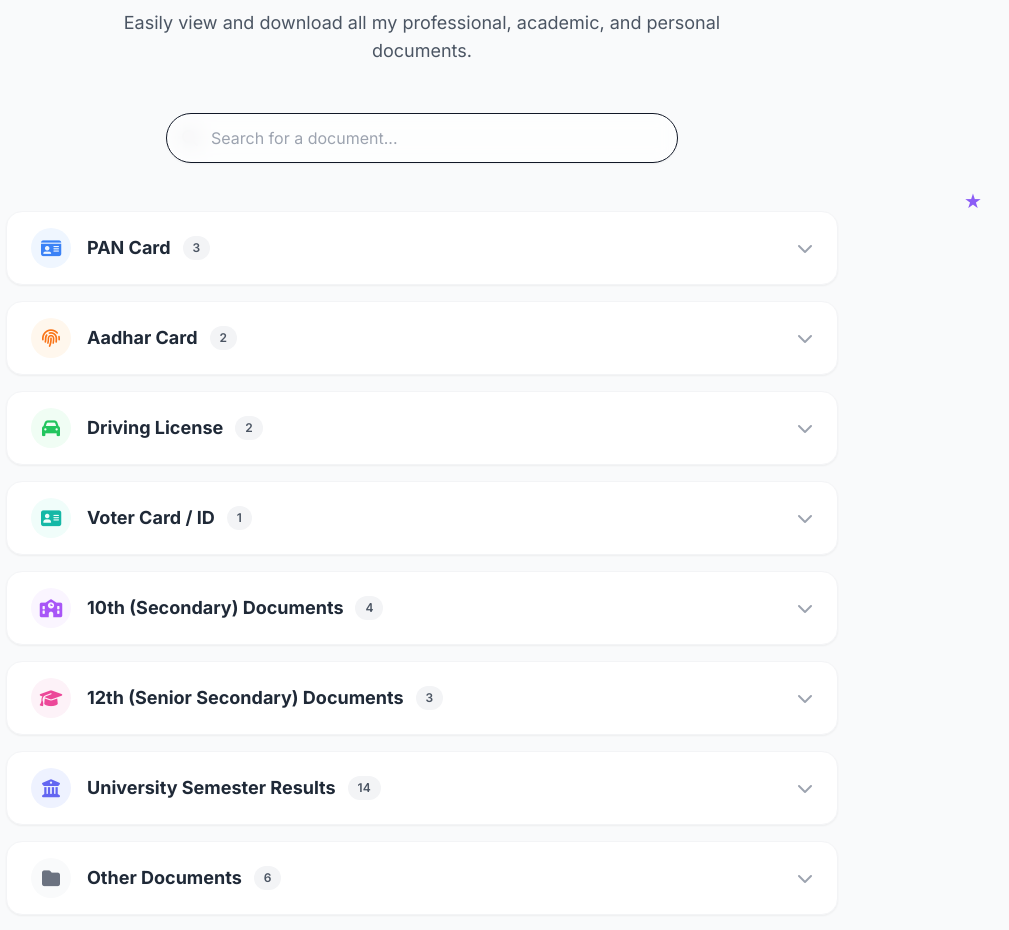
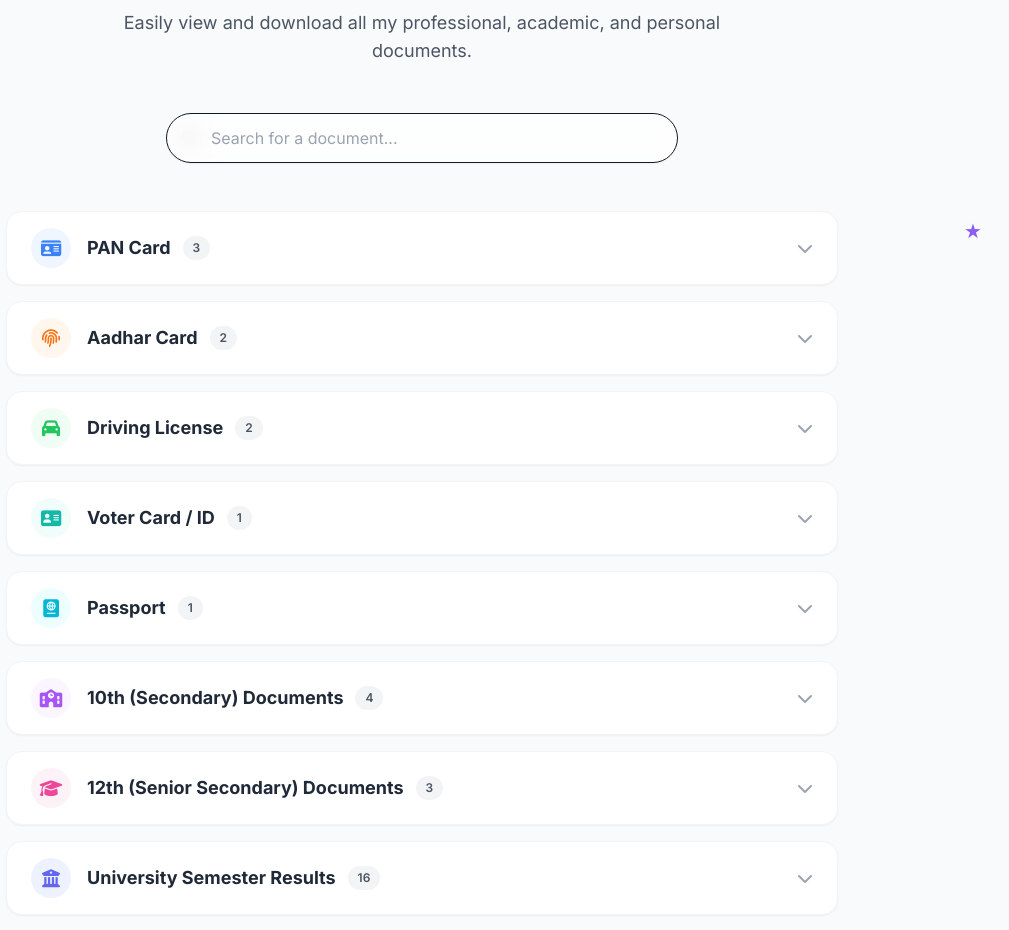
Before and after one commit to aFirmae/Portfolio, a Flask app: template templates/docs.html in a window 1280 px wide. Shown: the part 199-1129 px from the top of the page, without its empty margins (218-1227 px from the left). Run offline with Flask 3, Linux system fonts and the light colour scheme; the template is opened without the code that fills it, so the values that code supplies are empty; some libraries are stand-ins or nearby versions; some web fonts are replaced.

Commit message:
feat: add Passport and missing semester result documents to portfolio index

```diff
--- a/templates/docs.html
+++ b/templates/docs.html
@@ -149,6 +149,7 @@
             'Aadhar Card': { icon: 'fa-fingerprint', color: 'text-orange-500', bg: 'bg-orange-50', items: [] },
             'Driving License': { icon: 'fa-car', color: 'text-green-500', bg: 'bg-green-50', items: [] },
             'Voter Card / ID': { icon: 'fa-address-card', color: 'text-teal-500', bg: 'bg-teal-50', items: [] },
+            'Passport': { icon: 'fa-passport', color: 'text-cyan-500', bg: 'bg-cyan-50', items: [] },
             '10th (Secondary) Documents': { icon: 'fa-school', color: 'text-purple-500', bg: 'bg-purple-50', items: [] },
             '12th (Senior Secondary) Documents': { icon: 'fa-graduation-cap', color: 'text-pink-500', bg: 'bg-pink-50', items: [] },
             'University Semester Results': { icon: 'fa-university', color: 'text-indigo-500', bg: 'bg-indigo-50', items: [] },
@@ -168,6 +169,7 @@
             "Driving Licence - Digilocker.pdf": { category: "Driving License", name: "Driving License", isDigilocker: true },
 
             "VoterID.pdf": { category: "Voter Card / ID", name: "Voter ID", isDigilocker: false },
+            "Passport.pdf": { category: "Passport", name: "Passport", isDigilocker: false },
 
             "Marksheet X.pdf": { category: "10th (Secondary) Documents", name: "10th Marksheet", isDigilocker: false },
             "Admit Card X.pdf": { category: "10th (Secondary) Documents", name: "10th Admit Card", isDigilocker: false },
@@ -191,6 +193,8 @@
             "Result Sem 6.pdf": { category: "University Semester Results", name: "Semester 6 Result", isDigilocker: false },
             "SEM 6 - Digilocker.pdf": { category: "University Semester Results", name: "Semester 6 Result", isDigilocker: true },
             "Result Sem 7.pdf": { category: "University Semester Results", name: "Semester 7 Result", isDigilocker: false },
+            "SEM 7 - Digilocker.pdf": { category: "University Semester Results", name: "Semester 7 Result", isDigilocker: true },
+            "Result Sem 8.pdf": { category: "University Semester Results", name: "Semester 8 Result", isDigilocker: false },
             "All Results.pdf": { category: "University Semester Results", name: "All Results", isDigilocker: false },
 
             "ABCID - Digilocker.pdf": { category: "Other Documents", name: "ABCID", isDigilocker: true },
```
Also changed, not shown: 3 other files.
